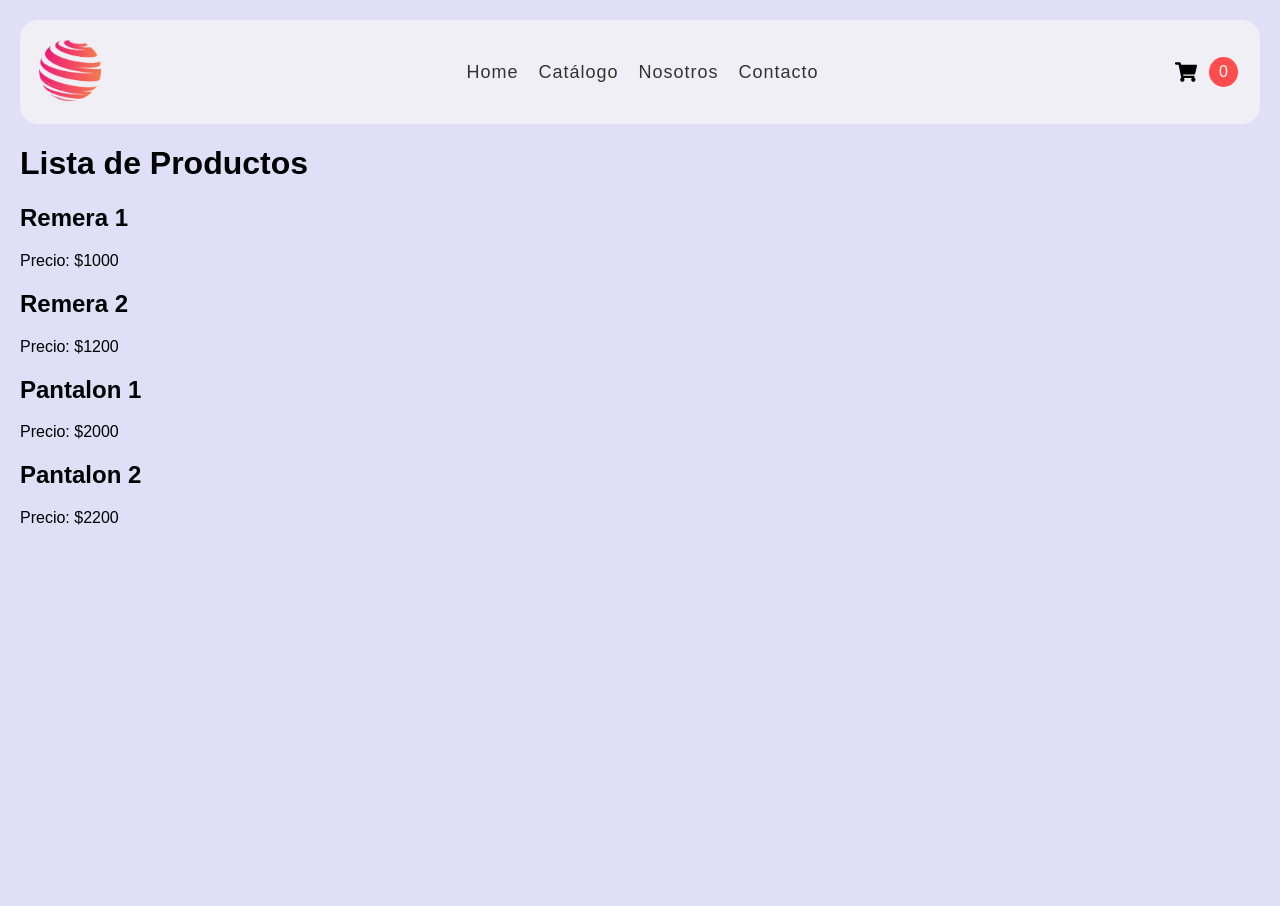
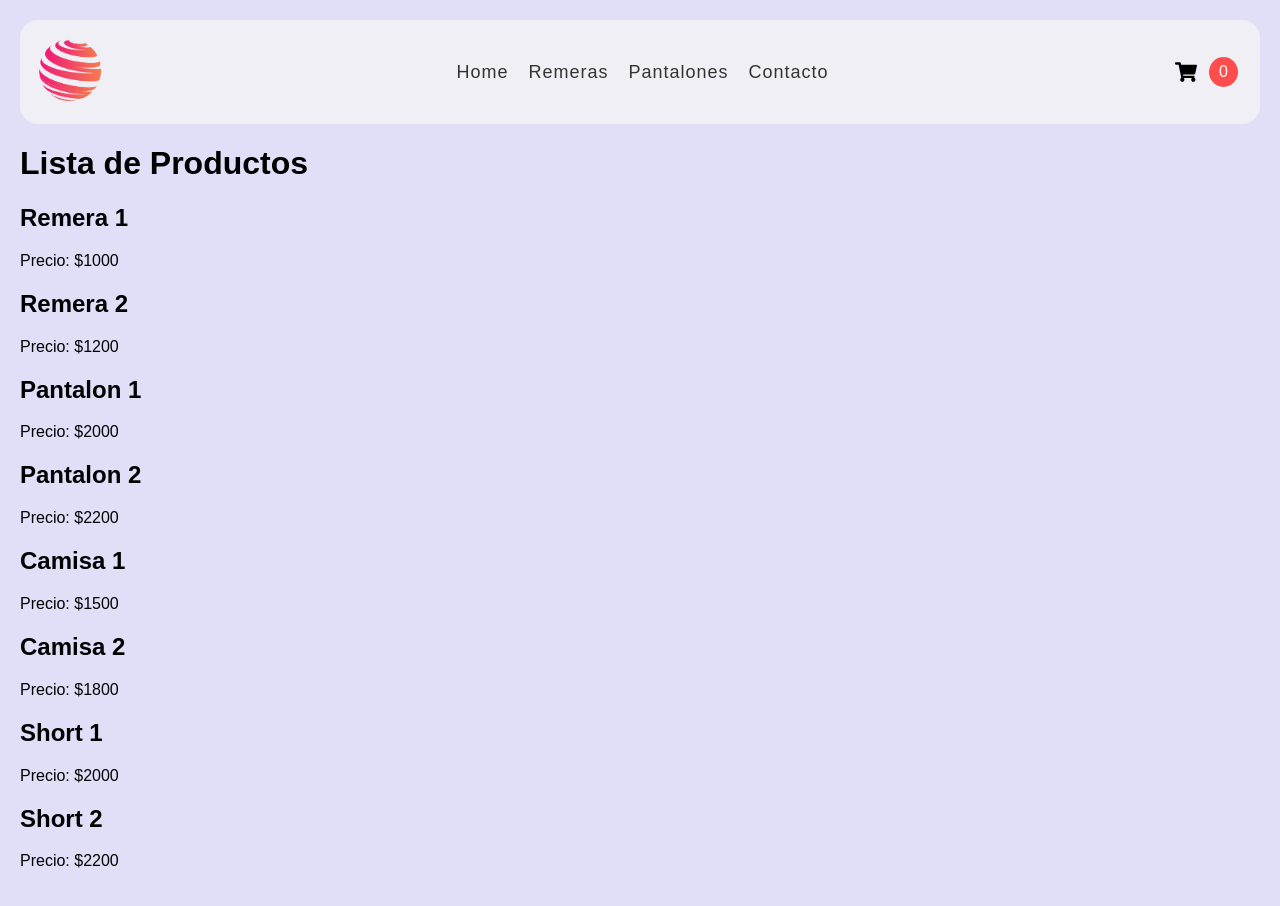
Before and after one commit to tomasjrl/Coderhouse-Comision-65640, a React (Create React App) app: page / in a window 1280 px wide. Before the commit the page ends 800 px from the top, so only its background shows below. Built offline with nearby package versions, Linux system fonts and the light colour scheme.

Commit message:
actualizo carpeta componets

```diff
--- a/package.json
+++ b/package.json
@@ -36,5 +36,8 @@
       "last 1 firefox version",
       "last 1 safari version"
     ]
+  },
+  "devDependencies": {
+    "@babel/plugin-proposal-private-property-in-object": "^7.21.11"
   }
 }
--- a/src/components/ItemListContainer/ItemListContainer.js
+++ b/src/components/ItemListContainer/ItemListContainer.js
@@ -6,6 +6,10 @@ const productos = [
   { id: 2, nombre: 'Remera 2', precio: 1200, categoria: 'remeras' },
   { id: 3, nombre: 'Pantalon 1', precio: 2000, categoria: 'pantalones' },
   { id: 4, nombre: 'Pantalon 2', precio: 2200, categoria: 'pantalones' },
+  { id: 5, nombre: 'Camisa 1', precio: 1500, categoria: 'camisas' },
+  { id: 6, nombre: 'Camisa 2', precio: 1800, categoria: 'camisas' },
+  { id: 7, nombre: 'Short 1', precio: 2000, categoria: 'pantalones' },
+  { id: 8, nombre: 'Short 2', precio: 2200, categoria: 'pantalones' },
 ];
 
 const ItemListContainer = ({ categoria }) => {
@@ -22,7 +26,7 @@ const ItemListContainer = ({ categoria }) => {
 
   return (
     <div>
-      <h1>Lista de Productos</h1>
+      <h1>{categoria ? `Lista de ${categoria}` : 'Lista de Productos'}</h1>
       <ItemList productos={productosFiltrados} />
     </div>
   );
--- a/src/components/NavBar/NavBar.js
+++ b/src/components/NavBar/NavBar.js
@@ -37,16 +37,16 @@ function NavBar() {
           </button>
           <ul className={`navbar-links-mobile ${isMenuOpen ? 'open' : ''}`}>
             <li><Link to="/">Home</Link></li>
-            <li><Link to="/category/remeras">Catálogo</Link></li>
-            <li><Link to="/about">Nosotros</Link></li>
+            <li><Link to="/category/remeras">Remeras</Link></li>
+            <li><Link to="/category/pantalones">Pantalones</Link></li>
             <li><Link to="/contact">Contacto</Link></li>
           </ul>
         </>
       ) : (
         <ul className="navbar-links">
           <li><Link to="/">Home</Link></li>
-          <li><Link to="/category/remeras">Catálogo</Link></li>
-          <li><Link to="/about">Nosotros</Link></li>
+          <li><Link to="/category/remeras">Remeras</Link></li>
+          <li><Link to="/category/pantalones">Pantalones</Link></li>
           <li><Link to="/contact">Contacto</Link></li>
         </ul>
       )}
```
Also changed, not shown: src/Routes/Routes.js (+4 -4 lines), 1 other file (tests, documents, lock files or other folders).
